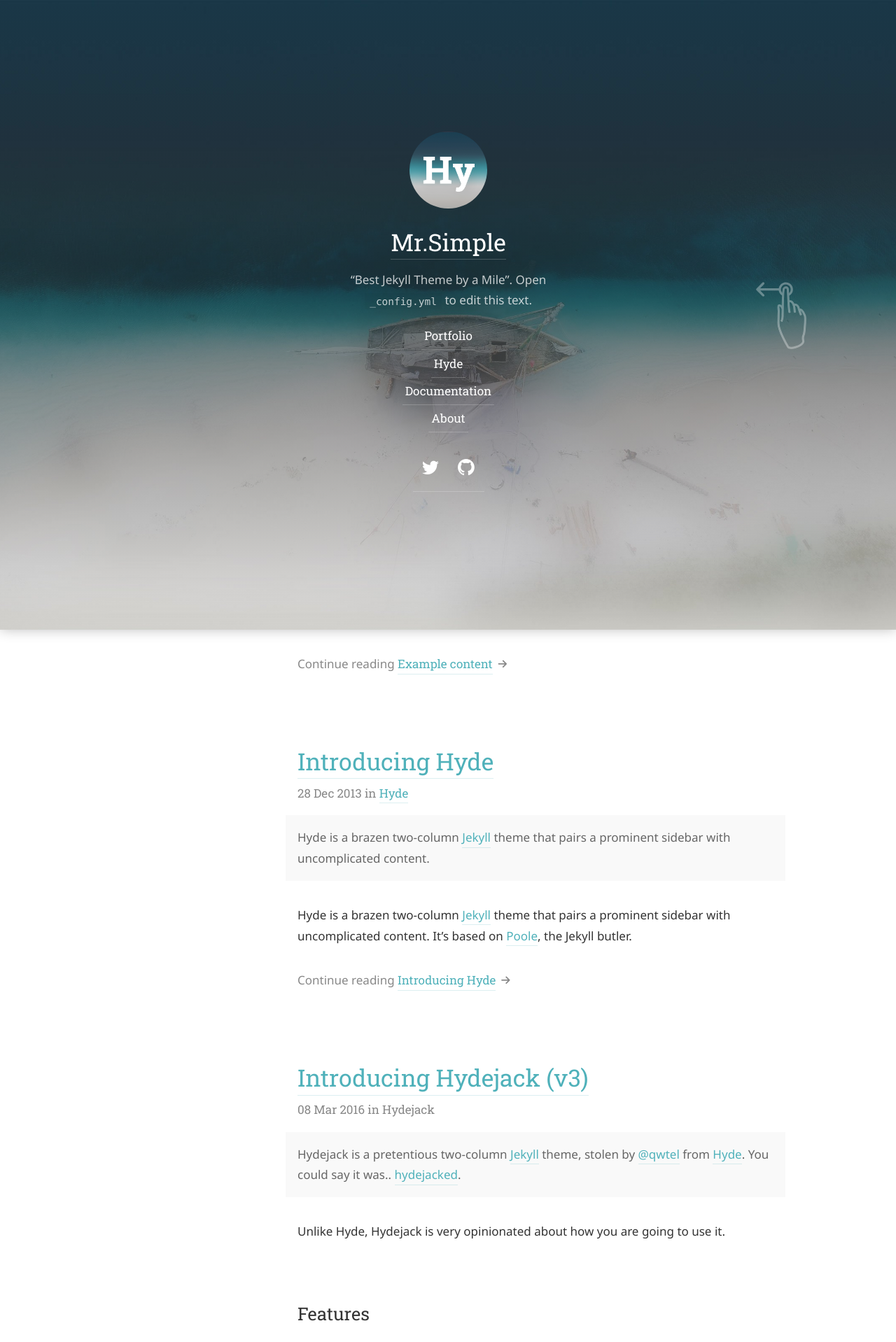
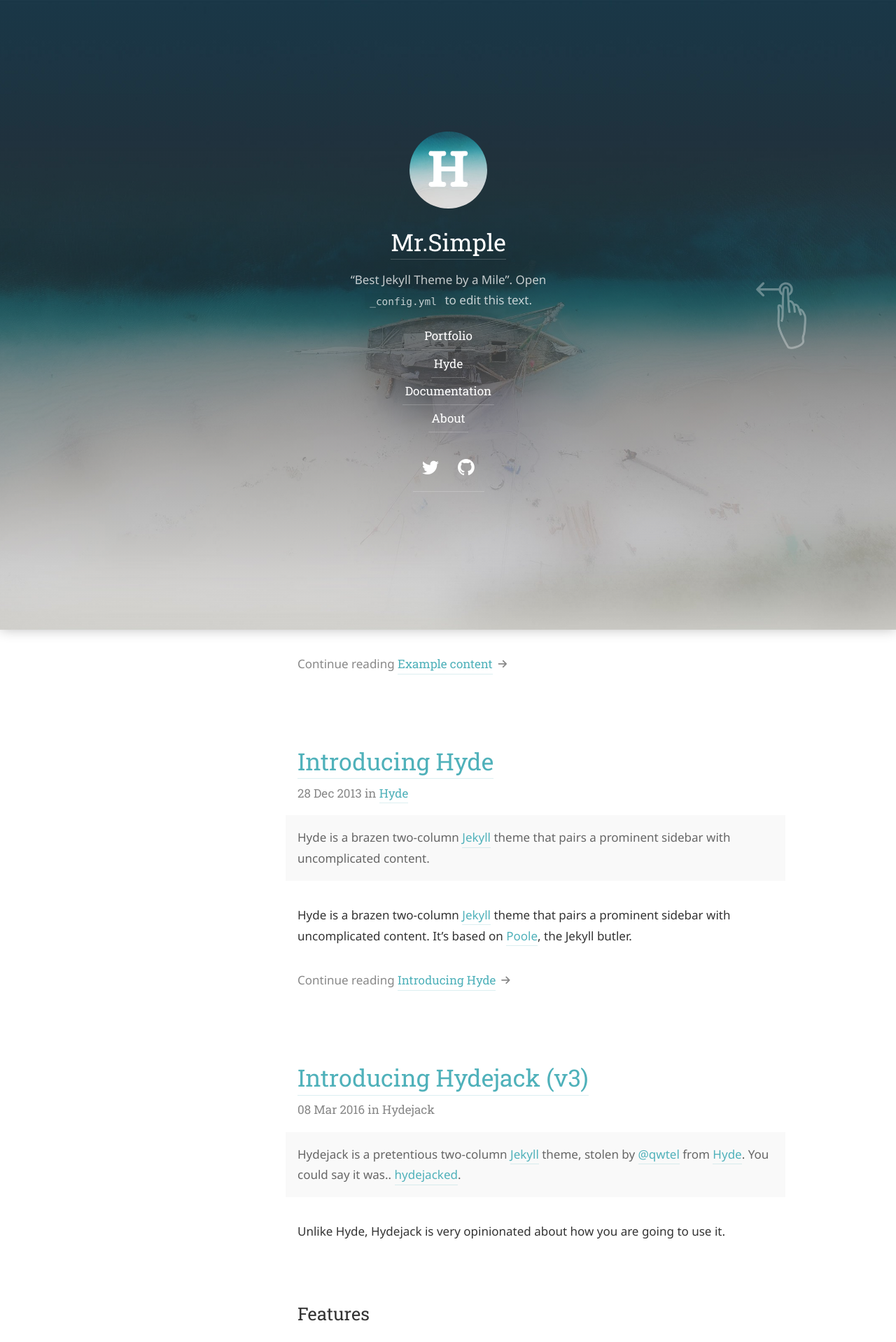
Before and after one commit to CongHoanCoder/conghoan.nguyen, a Jekyll site: the page built from index.html, in a window 1280 px wide. Shown: the top 1918 px of the page at 70% size. Built offline with Jekyll 4.4.1, drawn with Linux system fonts in a browser that asks for light colours; some web fonts are replaced; the list of posts is cut into pages by our own code.

Commit message:
update logo

```diff
--- a/_config.yml
+++ b/_config.yml
@@ -38,7 +38,7 @@
 # A (square) logo for your site.
 # If provided, it will be shown at the top of the sidebar.
 # It also used by the `jekyll-seo-tag` plugin.
-logo:                  /assets/icons/icon.png
+logo:                  /assets/icons/main_icon.png
 
 # This should be the same author as first entry in `_data/authors.yml`.
 author:
```
Also changed, not shown: assets/icons/main_icon.png (added).
